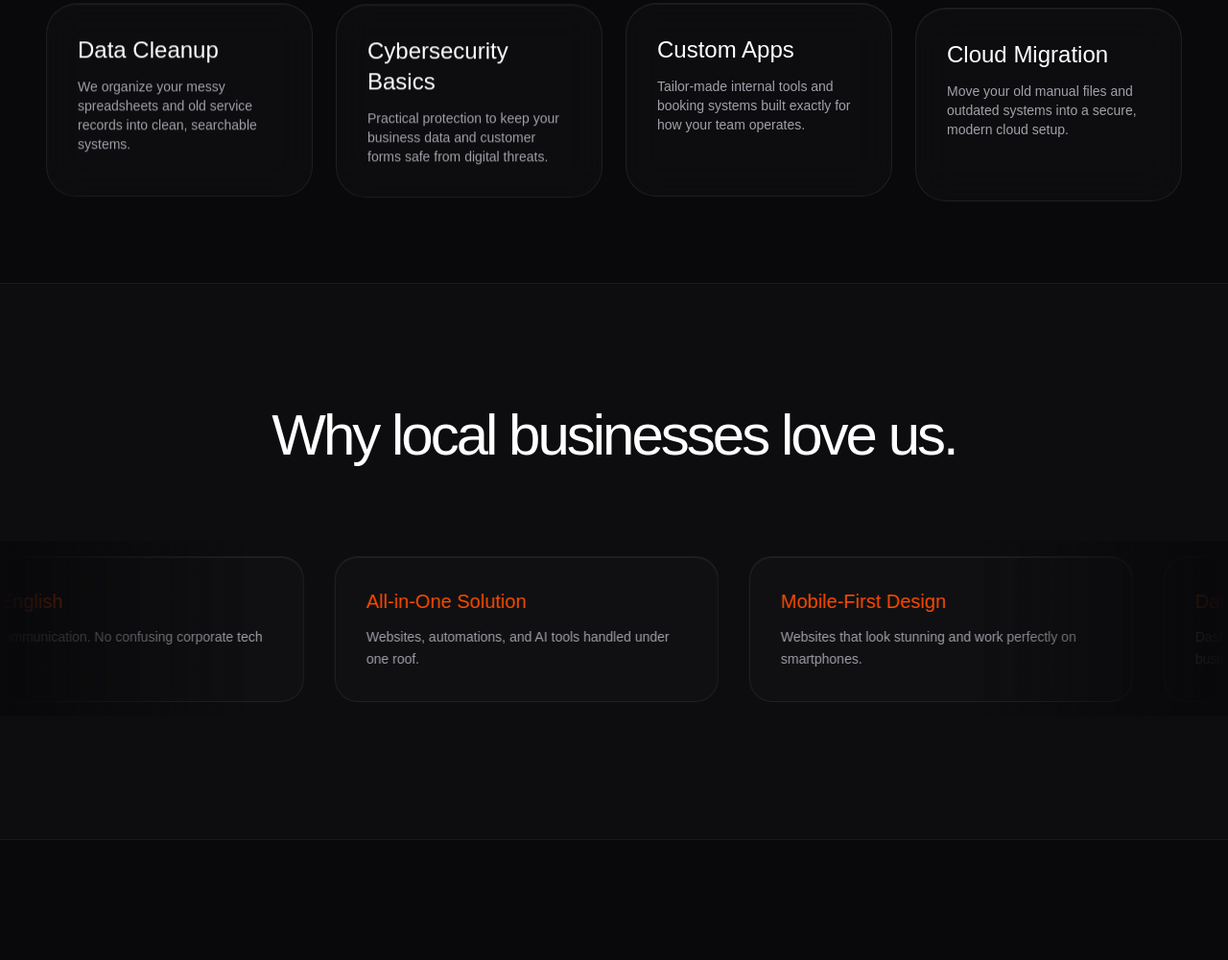
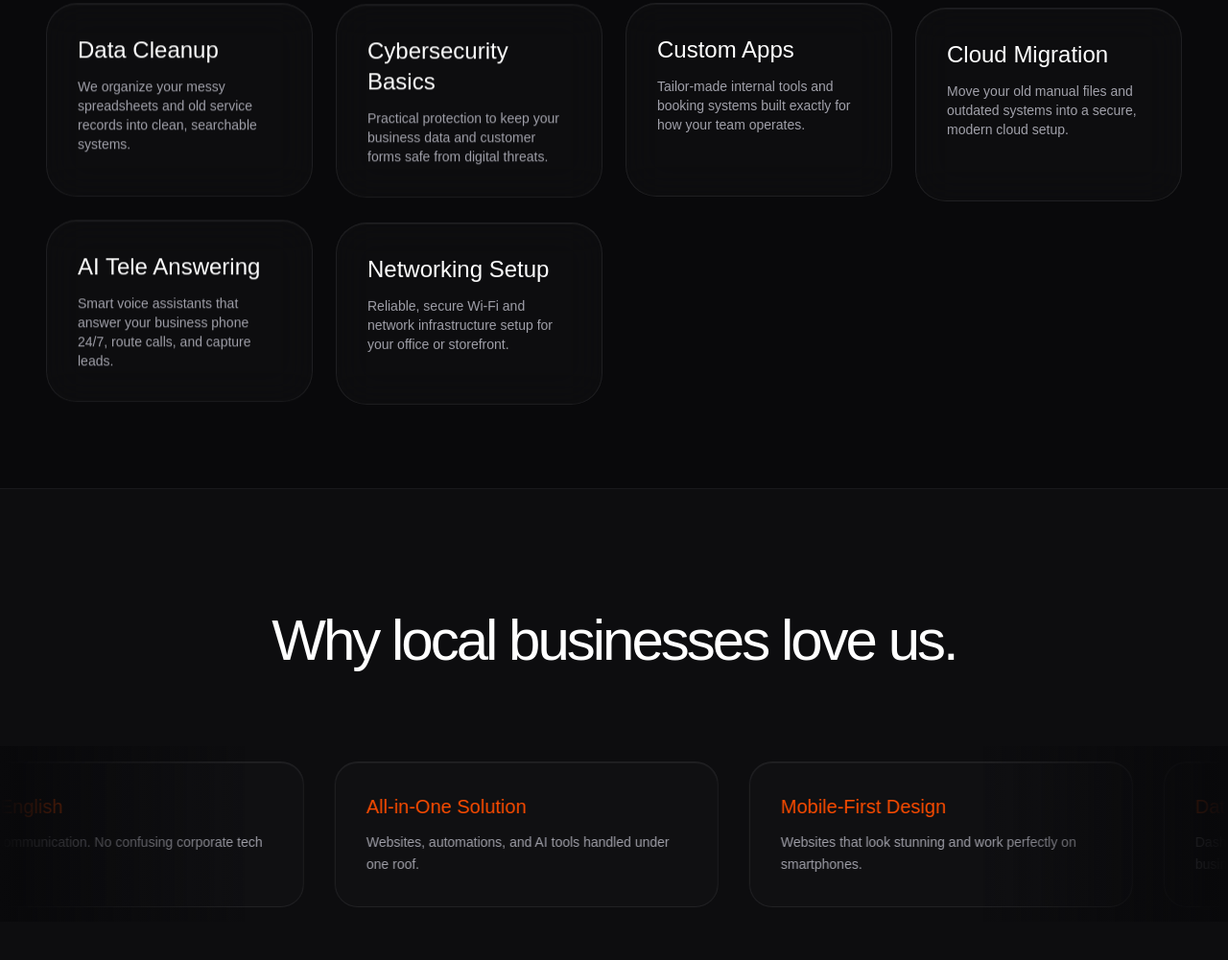
Before and after one commit to WitnessMode/-pocketfriend-website, a plain HTML site: page index.html in a window 1280 px wide. Shown: the part 3052-4053 px from the top of the page at 96% size. Drawn offline with nearby package versions, Linux system fonts and the light colour scheme; a web font is replaced by a local one.

Commit message:
Add AI Tele Answering and Networking Setup to Services

```diff
--- a/index.html
+++ b/index.html
@@ -284,6 +284,14 @@
                 <div class="glass-panel rounded-[2rem] p-8 reveal group animate-float" style="transition-delay: 0.3s; animation-delay: 3s;">
                     <h3 class="font-display text-2xl mb-3 text-white">Cloud Migration</h3>
                     <p class="text-zinc-400 text-sm">Move your old manual files and outdated systems into a secure, modern cloud setup.</p>
+                </div>
+                <div class="glass-panel rounded-[2rem] p-8 reveal group animate-float" style="transition-delay: 0s; animation-delay: 0.5s;">
+                    <h3 class="font-display text-2xl mb-3 text-white">AI Tele Answering</h3>
+                    <p class="text-zinc-400 text-sm">Smart voice assistants that answer your business phone 24/7, route calls, and capture leads.</p>
+                </div>
+                <div class="glass-panel rounded-[2rem] p-8 reveal group animate-float" style="transition-delay: 0.1s; animation-delay: 2.5s;">
+                    <h3 class="font-display text-2xl mb-3 text-white">Networking Setup</h3>
+                    <p class="text-zinc-400 text-sm">Reliable, secure Wi-Fi and network infrastructure setup for your office or storefront.</p>
                 </div>
             </div>
         </section>
```
